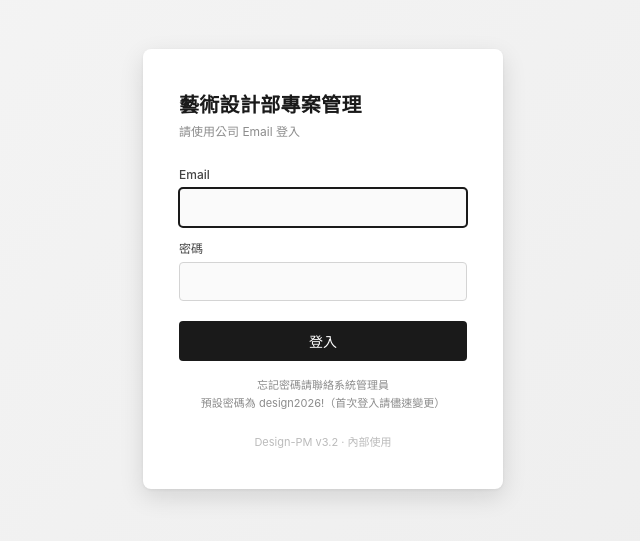
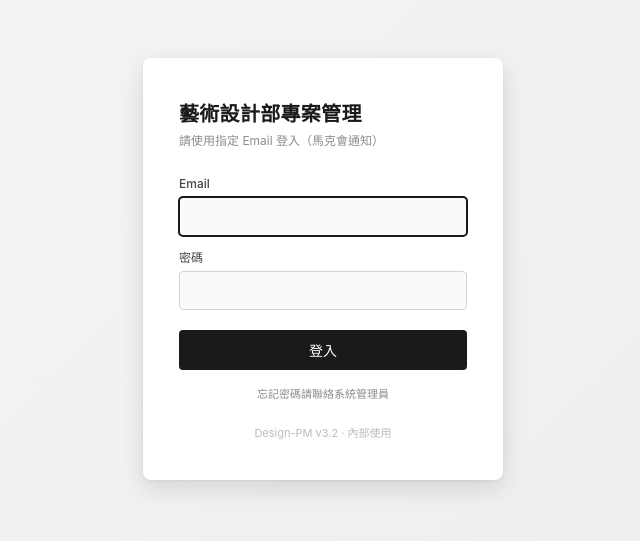
Before and after one commit to markwang622/design-pm, a website: page public/login.html in a window 1280 px wide. Shown: the part 131-672 px from the top of the page, without its empty margins (317-957 px from the left). Drawn offline with Linux system fonts and the light colour scheme.

Commit message:
Add files via upload

```diff
--- a/public/login.html
+++ b/public/login.html
@@ -79,14 +79,14 @@
 <body>
   <form class="card" id="login-form">
     <h1>藝術設計部專案管理</h1>
-    <div class="sub">請使用公司 Email 登入</div>
+    <div class="sub">請使用指定 Email 登入（馬克會通知）</div>
     <label for="email">Email</label>
     <input id="email" name="email" type="email" autocomplete="username" required autofocus>
     <label for="password">密碼</label>
     <input id="password" name="password" type="password" autocomplete="current-password" required>
     <button type="submit" id="submit">登入</button>
     <div class="err" id="err"></div>
-    <div class="hint">忘記密碼請聯絡系統管理員<br>預設密碼為 design2026!（首次登入請儘速變更）</div>
+    <div class="hint">忘記密碼請聯絡系統管理員</div>
     <div class="brand">Design-PM v3.2 · 內部使用</div>
   </form>
   <script>
```
